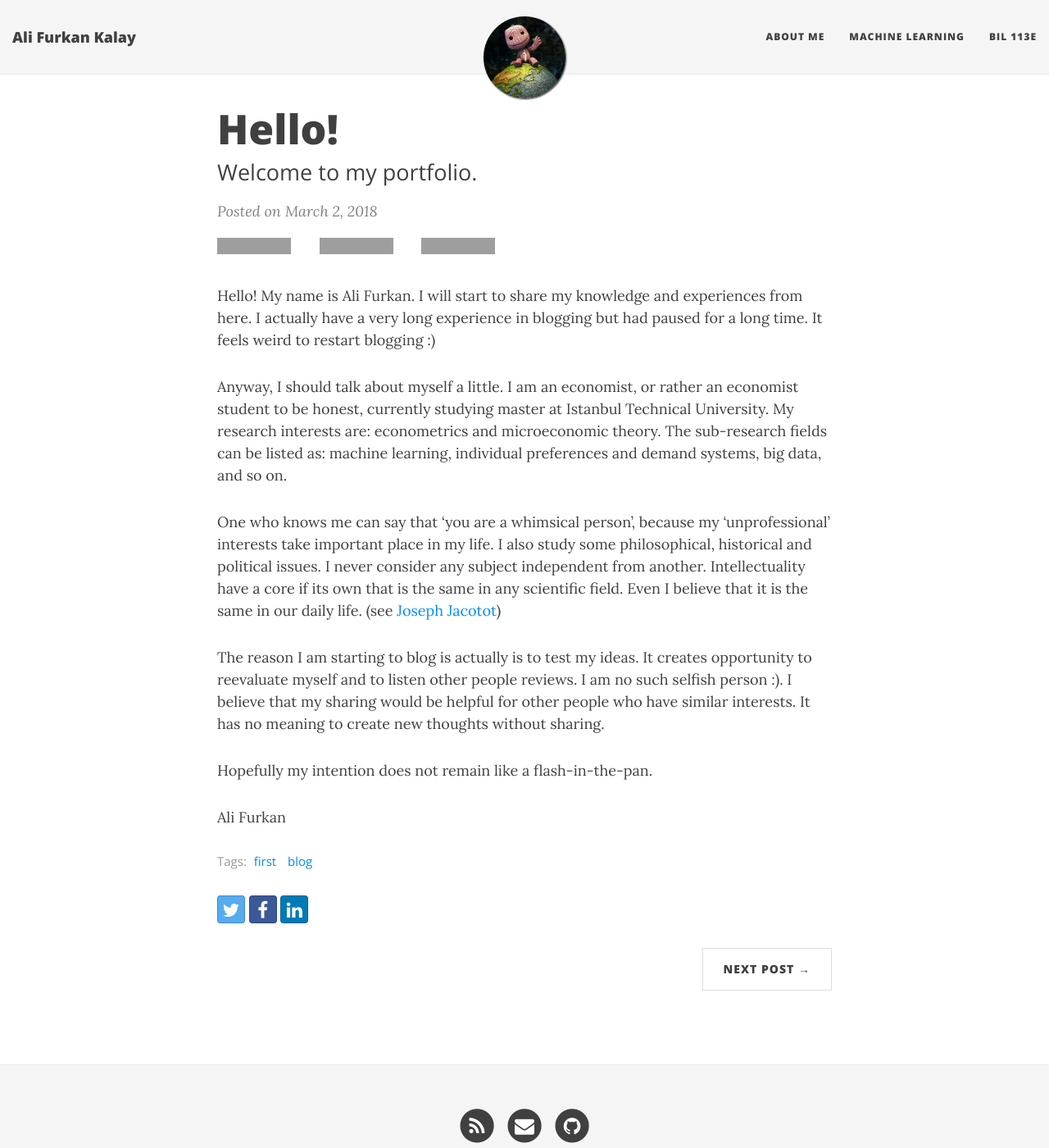
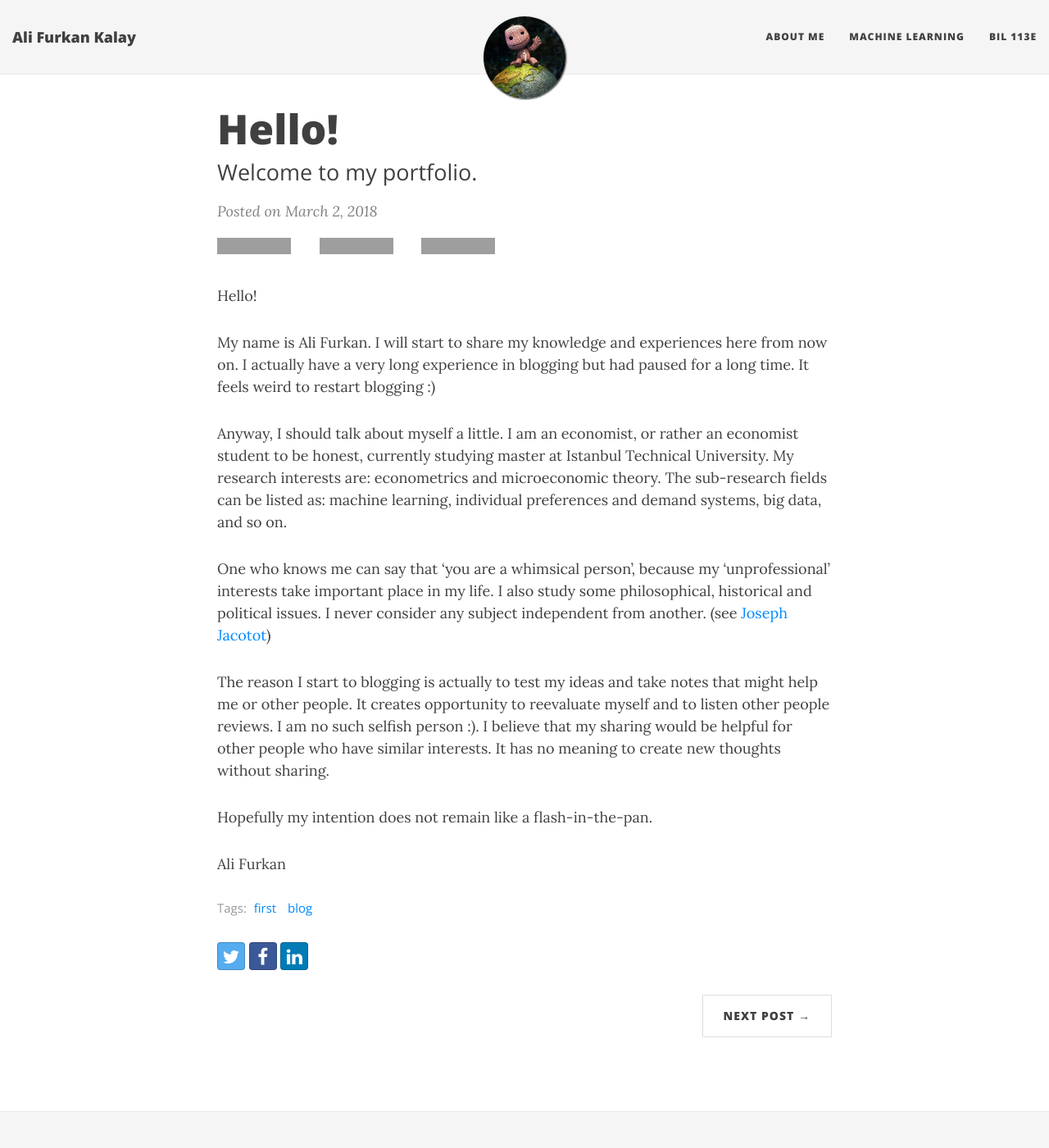
Before and after one commit to alfurka/alfurka.github.io, a Jekyll site: the page built from _posts/2018-03-02-first-post.md, in a window 1280 px wide and 1400 px high. Shown: the whole window at 82% size. Built offline with Jekyll 4.4.1, drawn with Linux system fonts in a browser that asks for light colours; nearby versions of some CDN libraries; grey boxes are pictures that could not be loaded.

Commit message:
hello edit

```diff
--- a/_posts/2018-03-02-first-post.md
+++ b/_posts/2018-03-02-first-post.md
@@ -6,15 +6,18 @@ gh-repo: alfurka/alfurka.github.io
 gh-badge: [star, fork, follow]
 tags: [first, blog]
 image: /img/hello_world.jpeg
+lang: en
 ---
 
-Hello! My name is Ali Furkan. I will start to share my knowledge and experiences from here. I actually have a very long experience in blogging but had paused for a long time. It feels weird to restart blogging :)
+Hello!
+
+My name is Ali Furkan. I will start to share my knowledge and experiences here from now on. I actually have a very long experience in blogging but had paused for a long time. It feels weird to restart blogging :)
 
 Anyway, I should talk about myself a little. I am an economist, or rather an economist student to be honest, currently studying master at Istanbul Technical University. My research interests are: econometrics and microeconomic theory. The sub-research fields can be listed as: machine learning, individual preferences and demand systems, big data, and so on.
 
-One who knows me can say that 'you are a whimsical person', because my 'unprofessional' interests take important place in my life. I also study some  philosophical, historical and political issues. I never consider any subject independent from another. Intellectuality have a core if its own that is the same in any scientific field. Even I believe that it is the same in our daily life. (see [Joseph Jacotot](https://www.google.com.tr/search?q=joseph+jacotot&oq=joseph+jacotot&aqs=chrome..69i57j0l5.2593j0j7&sourceid=chrome&ie=UTF-8))
+One who knows me can say that 'you are a whimsical person', because my 'unprofessional' interests take important place in my life. I also study some  philosophical, historical and political issues. I never consider any subject independent from another. (see [Joseph Jacotot](https://www.google.com.tr/search?q=joseph+jacotot&oq=joseph+jacotot&aqs=chrome..69i57j0l5.2593j0j7&sourceid=chrome&ie=UTF-8))
 
-The reason I am starting to blog is actually is to test my ideas. It creates opportunity to reevaluate myself and to listen other people reviews. I am no such selfish person :). I believe that my sharing would be helpful for other people who have similar interests. It has no meaning to create new thoughts without sharing.
+The reason I start to blogging is actually to test my ideas and take notes that might help me or other people. It creates opportunity to reevaluate myself and to listen other people reviews. I am no such selfish person :). I believe that my sharing would be helpful for other people who have similar interests. It has no meaning to create new thoughts without sharing.
 
 Hopefully my intention does not remain like a flash-in-the-pan.
 
```
